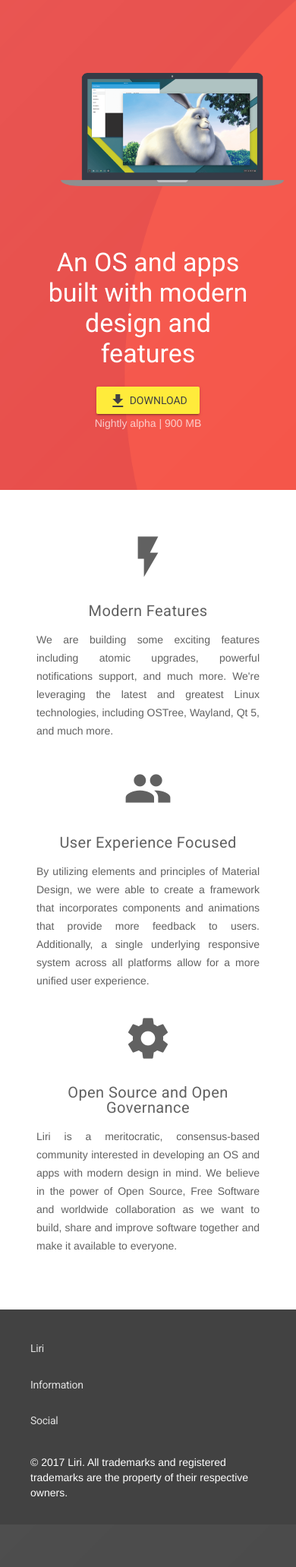
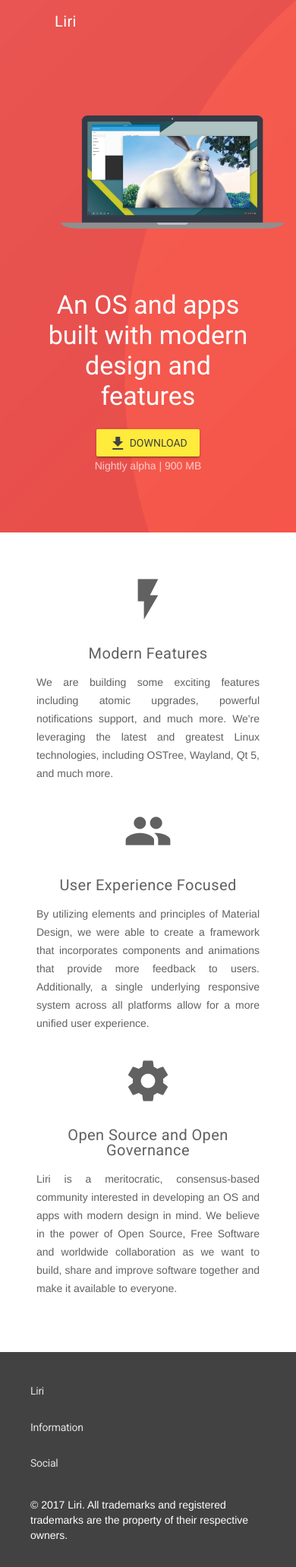
Before and after one commit to lirios/lirios.github.io, a Jekyll site: the page built from index.html, in a window 390 px wide. Shown: the whole page at 76% size. Built offline with Jekyll 4.4.1, drawn with Linux system fonts in a browser that asks for light colours; nearby versions of some CDN libraries; some web fonts are replaced.

Commit message:
Some responsive fixes

```diff
--- a/_includes/mobile-nav.html
+++ b/_includes/mobile-nav.html
@@ -1,6 +1,6 @@
 <div class="mdl-layout__drawer">
     <!-- Mobile title -->
-    <span class="mdl-layout-title">{{ site.title }}</span>
+    <span class="mdl-layout-title"><i class="icon-liri" style="margin-right: 12px;"></i>{{ site.title }}</span>
     <!-- Mobile navigation -->
     <nav class="mdl-navigation">
         <a class="mdl-navigation__link" href="{{ site.baseurl }}/">Home</a>
--- a/_layouts/centered.html
+++ b/_layouts/centered.html
@@ -34,7 +34,9 @@
     <div class="mdl-layout__header-row">
       <!-- Title -->
       <i class="icon-liri liri-bird pointer" onclick="location.href='{{ site.baseurl }}/'"></i>
-      <span class="mdl-layout-title pointer" onclick="location.href='{{ site.baseurl }}/'">Liri</span>
+      <span class="mdl-layout-title pointer mdl-layout--large-screen-only"
+            onclick="location.href='{{ site.baseurl }}/'">Liri</span>
+      <span class="mdl-layout-title mdl-layout--small-screen-only">{{ page.title | escape }}</span>
       <!-- Add spacer, to align navigation to the right -->
       <div class="mdl-layout-spacer"></div>
       <!-- Navigation -->
--- a/_layouts/default.html
+++ b/_layouts/default.html
@@ -16,18 +16,21 @@
   }
 </style>
 
-<div class="liri-layout-transparent mdl-layout mdl-js-layout">
-  <header class="mdl-layout__header mdl-layout__header--transparent">
+<div class="liri-layout-transparent mdl-layout mdl-js-layout mdl-layout--fixed-header">
+  <header class="mdl-layout__header mdl-layout__header--scroll mdl-layout__header--transparent">
     <div class="mdl-layout__header-row">
       <!-- Title -->
       <i class="icon-liri liri-bird pointer" onclick="location.href='{{ site.baseurl }}/'"></i>
-      <span class="mdl-layout-title pointer" onclick="location.href='{{ site.baseurl }}/'">Liri</span>
+      <span class="mdl-layout-title pointer mdl-layout--large-screen-only"
+            onclick="location.href='{{ site.baseurl }}/'">Liri</span>
+      <span class="mdl-layout-title mdl-layout--small-screen-only">Liri</span>
       <!-- Add spacer, to align navigation to the right -->
       <div class="mdl-layout-spacer"></div>
       <!-- Navigation -->
       {% include large-screen-nav.html %}
     </div>
   </header>
+
   <!-- Mobile navigation -->
   {% include mobile-nav.html %}
   <main class="mdl-layout__content">
--- a/_layouts/onecolumn.html
+++ b/_layouts/onecolumn.html
@@ -13,7 +13,9 @@
     <div class="mdl-layout__header-row">
       <!-- Title -->
       <i class="icon-liri liri-bird pointer" onclick="location.href='{{ site.baseurl }}/'"></i>
-      <span class="mdl-layout-title pointer" onclick="location.href='{{ site.baseurl }}/'">Liri</span>
+      <span class="mdl-layout-title pointer mdl-layout--large-screen-only"
+            onclick="location.href='{{ site.baseurl }}/'">Liri</span>
+      <span class="mdl-layout-title mdl-layout--small-screen-only">{{ page.title | escape }}</span>
       <!-- Add spacer, to align navigation to the right -->
       <div class="mdl-layout-spacer"></div>
       <!-- Navigation -->
--- a/css/main.scss
+++ b/css/main.scss
@@ -45,6 +45,7 @@
     font-size: 24px;
     opacity: 1;
     margin: 0 24px;
+    display: none;
 }
 
 .pointer {
@@ -70,6 +71,10 @@
 
 
 @media screen and (min-width: 1024px) {
+    .liri-bird {
+        display: inline-block;
+    }
+
     .mdl-layout__drawer-button {
         /* Hide the Hamburger button but will leave an unused space */
         display: none;
```
Also changed, not shown: _layouts/post.html (+4 -4 lines).
